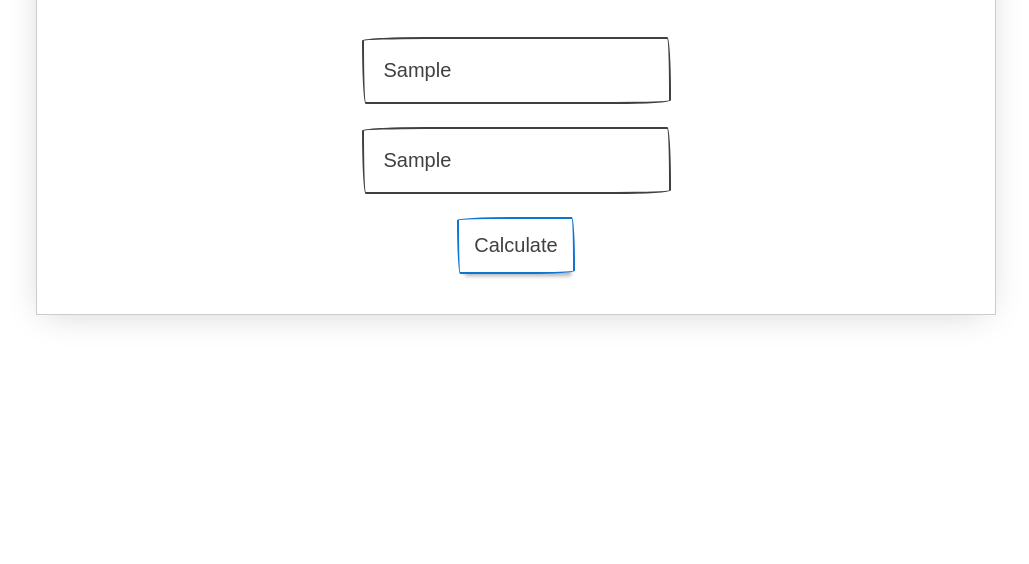
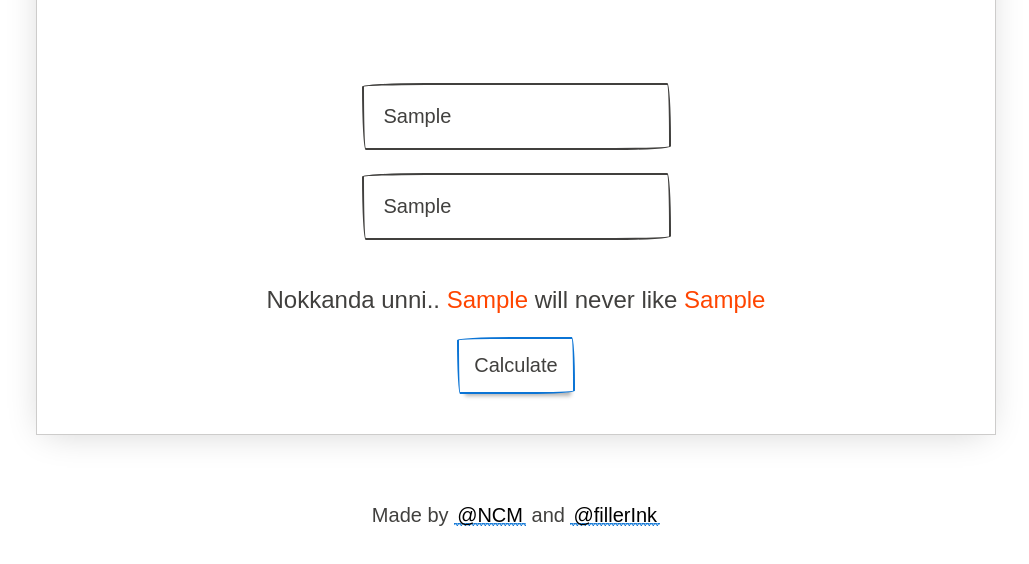
Before and after one commit to neenu-chacko/Flames, a plain HTML site: page index.html in a window 1280 px wide. Both pictures are taken after typing "Sample", "Sample" into the empty fields and a click on the button "Calculate". Shown: the part 176-740 px from the top of the page, without its empty margins (124-1153 px from the left). Drawn offline with nearby package versions, Linux system fonts and the light colour scheme; a web font is replaced by a local one.

Commit message:
Simple changes

```diff
--- a/index.html
+++ b/index.html
@@ -5,19 +5,31 @@
   <meta name="viewport" content="width=device-width, initial-scale=1.0">
   <meta http-equiv="X-UA-Compatible" content="ie=edge">
   <link rel="stylesheet" href="https://unpkg.com/papercss@1.6.1/dist/paper.min.css">
-  <link rel="stylesheet" href="main.js">
+  <link rel="stylesheet" href="style.css">
   <title>Flames</title>
 </head>
-<body>
+<body style="text-align: center;">
     <br><br>
   <div class="paper container" style="text-align:center;">
     <h3 >🔥Flames🔥</h3>
-    <div style="border-style: solid; border: 3px; ">
-    <input id="fname" type="text" placeholder="Enter your name" style="padding: 20px; margin-left: auto; margin-right: auto;"><br>
-    <input id="pname" type="text" placeholder="Enter your Partner's name" style="padding: 20px; margin-left: auto; margin-right: auto;"><br>
-    <button id="button" >Calculate</button>
+    <div style="border-style: solid; border: 3px; margin-left:auto; margin-right:auto">
+      <label id="warning"></label>
+      <br><br>
+      <input id="fname" type="text" placeholder="Enter your name" style="padding: 20px; margin-left: auto; margin-right: auto;"><br>
+      <input id="pname" type="text" placeholder="Enter your Partner's name" style="padding: 20px; margin-left: auto; margin-right: auto;"><br>
+      <br>
+      <label id="result" style="font-size:x-large; margin-top:0px; margin-bottom:0px;"></label>
+      <br><br>
+      <button id="button" >Calculate</button>
+      <br>
     </div>
 
   </div>
+  <br>
+  <br><br>
+  <footer>
+      <label>Made by <span class="link"><a target="_blank" href='#' style="padding:3px;">@NCM</a></span> and <span class="link"><a  target="_blank" href='#' style="padding:3px;">@fillerInk</a></span></label>
+  </footer>
+  <script src="main.js"></script>
 </body>
 </html>
--- a/main.js
+++ b/main.js
@@ -1,3 +1,33 @@
+//Red this before starting
+// Simple js dom (document object manipulation) hei
+// (Also, I use js without ; its alright)
+
+//android le findElementById pole buttons and text box ivde declaring
+const fname = document.getElementById('fname')
+const pname = document.getElementById('pname')
+const button = document.getElementById('button')
+
+const result = document.getElementById('result')
+const warningLabel = document.getElementById('warning')
+
+//adding Event listener
+//Instead of click we can dblclick angane angane
+button.addEventListener('click',()=>{
+        if(fname.value == '' || pname.value == ''){
+                warningLabel.innerText='Enter valid names!'
+                result.innerText = ''
+                setTimeout(()=>{
+                        warningLabel.innerText =''
+                },1000)
+        }else{
+                result.innerHTML = `Nokkanda unni.. <span style="color:orangered;">${pname.value}</span> will never like <span style="color:orangered;">${fname.value}</span>`
+        }
+})
+
+
+
+
+
 function checnum(as)
 {
 	var dd = as.value;
--- a/style.css
+++ b/style.css
@@ -0,0 +1,12 @@
+a:link{
+    color:#000;
+    text-decoration: none;
+}
+
+a:visited{
+    color:#000;
+}
+
+a:hover{
+    background-color: orange;
+}
```
